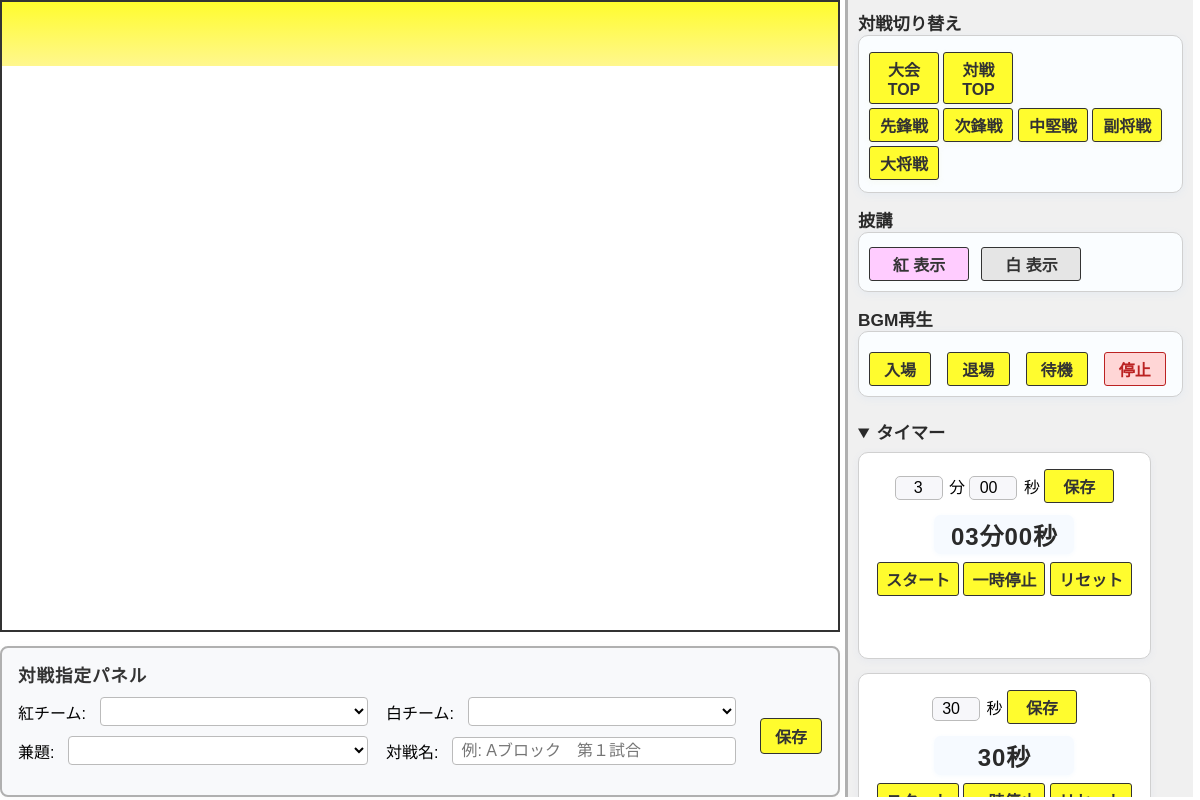
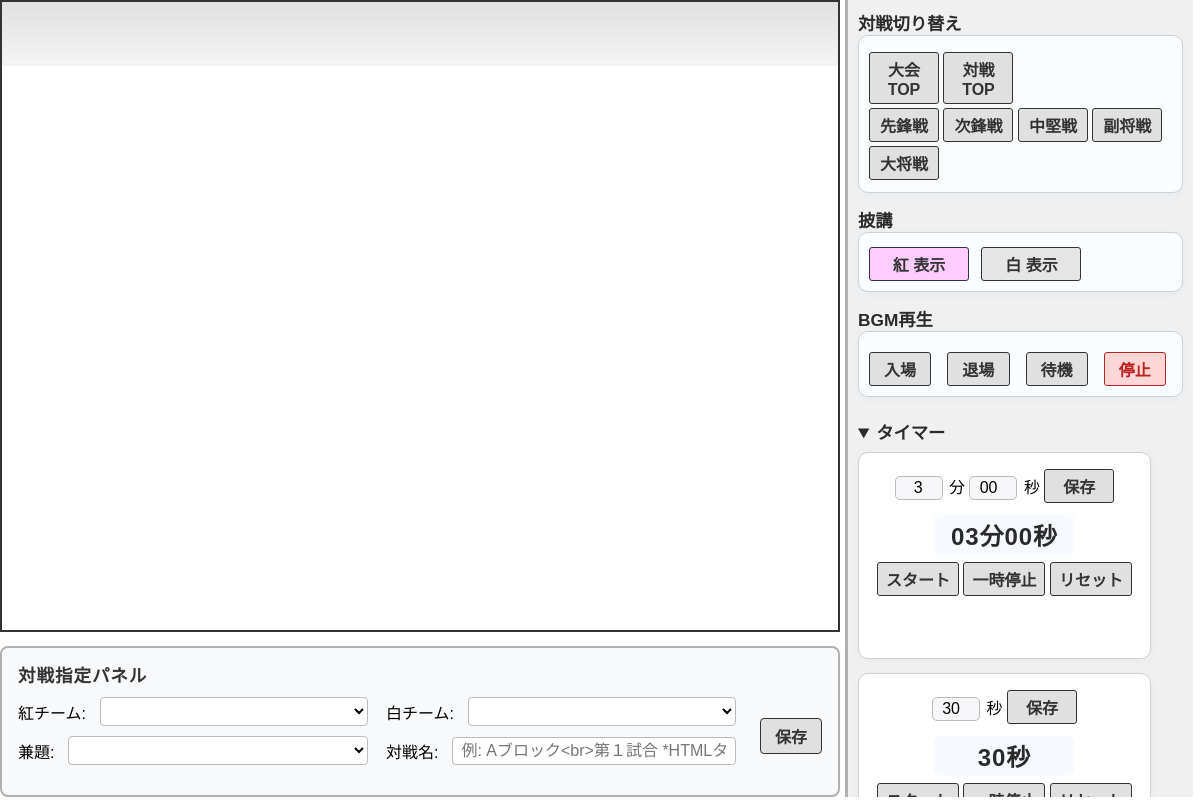
Before and after one commit to blackstraysheep/Kuawase, an Electron app: page home.html in a window 1200 px wide. Drawn offline with Linux system fonts and the light colour scheme; no server answers.

Commit message:
html, cssの微修正

```diff
--- a/css/battle.css
+++ b/css/battle.css
@@ -3,9 +3,9 @@
 :root {
     --grey: #333;
     --white: #fff;
-    --primary: #fffc2e;
-    --primary-dark: #ffec00;
-    --primary-light: #fff78e;
+    --primary: #e0e0e0;
+    --primary-dark: #bdbdbd;
+    --primary-light: #f5f5f5;
 
 }
 body{
--- a/home.css
+++ b/home.css
@@ -1,9 +1,9 @@
 :root {
     --grey: #333;
     --white: #fff;
-    --primary: #fffc2e;
-    --primary-dark: #ffec00;
-    --primary-light: #fff78e;
+    --primary: #e0e0e0;
+    --primary-dark: #bdbdbd;
+    --primary-light: #f5f5f5;
 }
 body {
     display: grid;
--- a/home.html
+++ b/home.html
@@ -127,7 +127,7 @@
                             <select id="kendaiSelect"></select>
                         </label>
                         <label>対戦名:
-                            <input type="text" id="matchTitleInput" placeholder="例: Aブロック　第１試合">
+                            <input type="text" id="matchTitleInput" placeholder="例: Aブロック<br>第１試合 *HTMLタグが使えます">
                         </label>
                     </div>
                 </div>
```
